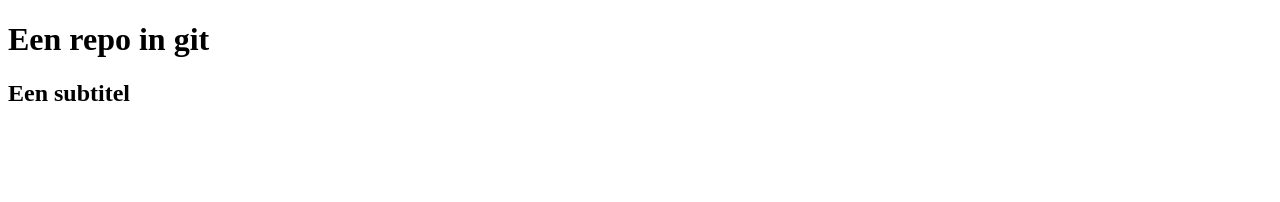
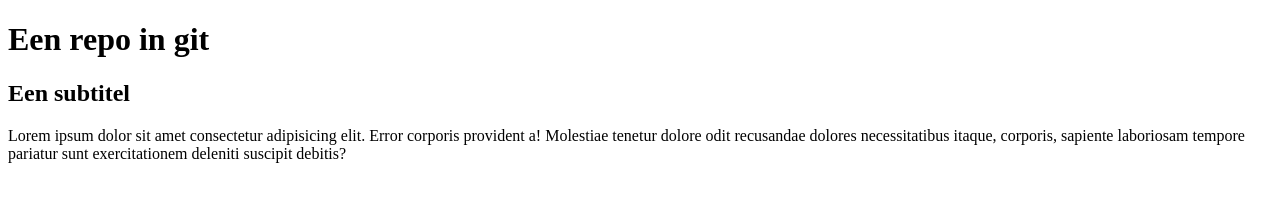
Before and after one commit to thomaspoleyn/GitDemo, a plain HTML site: page GitDemo.html in a window 1280 px wide. Drawn offline with Linux system fonts and the light colour scheme.

Commit message:
eerste alinea

```diff
--- a/GitDemo.html
+++ b/GitDemo.html
@@ -8,5 +8,11 @@
   <body>
     <h1>Een repo in git</h1>
     <h2>Een subtitel</h2>
+    <p>
+      Lorem ipsum dolor sit amet consectetur adipisicing elit. Error corporis
+      provident a! Molestiae tenetur dolore odit recusandae dolores
+      necessitatibus itaque, corporis, sapiente laboriosam tempore pariatur sunt
+      exercitationem deleniti suscipit debitis?
+    </p>
   </body>
 </html>
```
